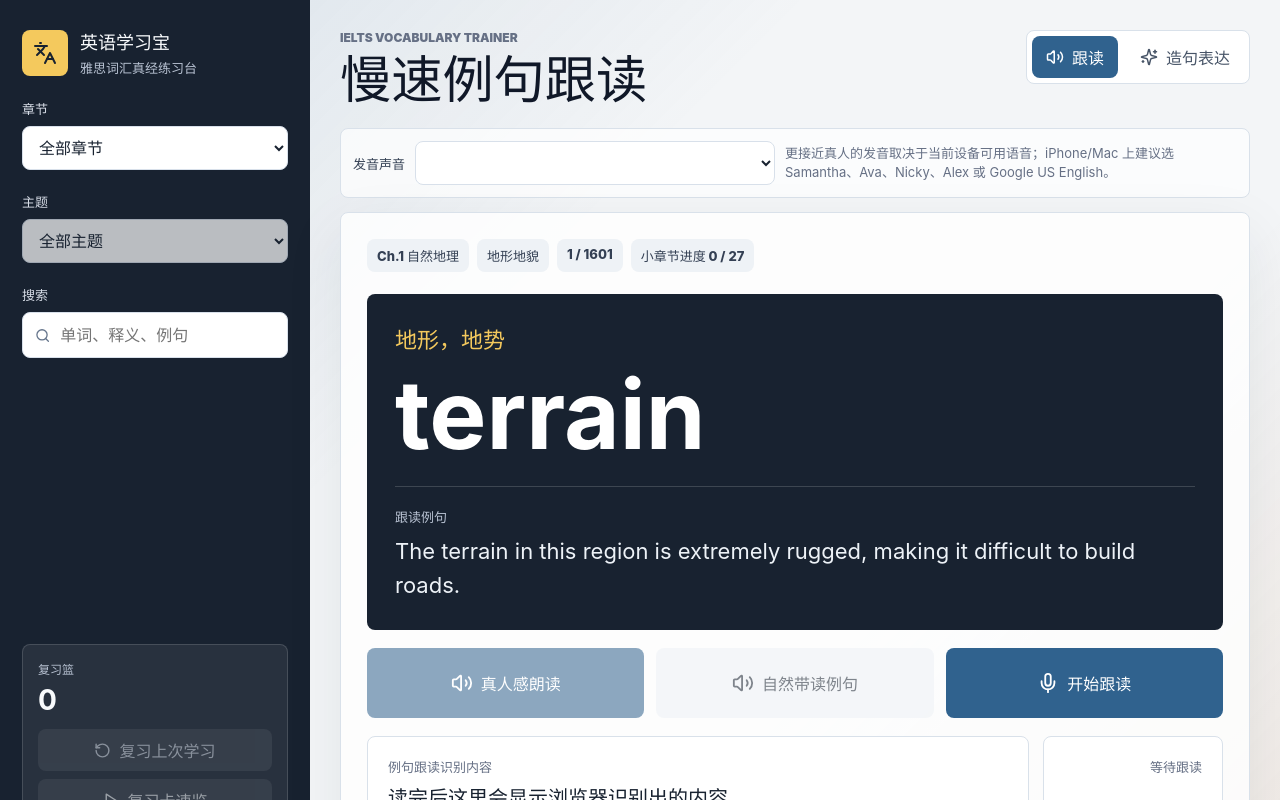
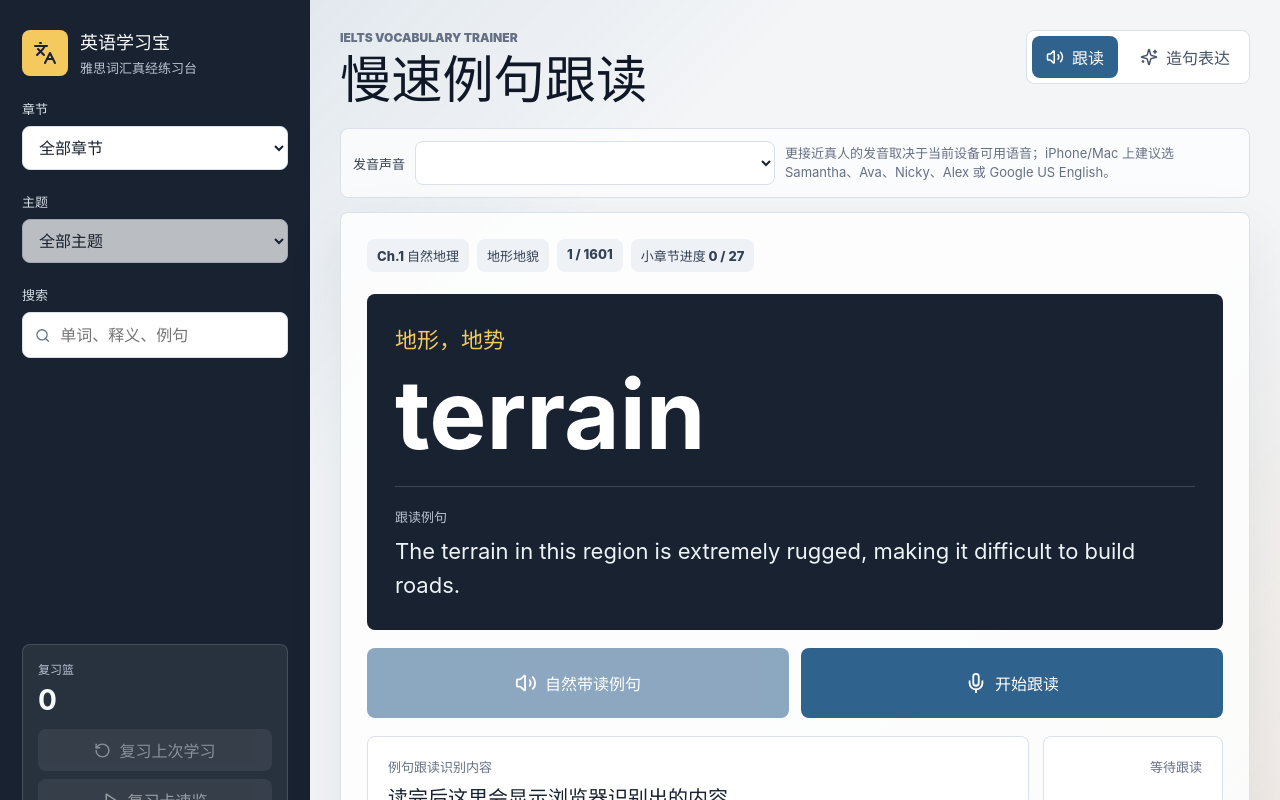
Before and after one commit to johnirving6666sgp/english-bao, a React (Vite) app: page / in a window 1280 px wide. Shown: the top 800 px of the page. Built offline with nearby package versions, Linux system fonts and the light colour scheme.

Commit message:
Separate read aloud from shadowing

```diff
--- a/src/main.jsx
+++ b/src/main.jsx
@@ -136,6 +136,8 @@ function App() {
   const [sectionResult, setSectionResult] = useState(null);
   const recognitionRef = useRef(null);
   const stoppingRecognitionRef = useRef(false);
+  const speechRunRef = useRef(0);
+  const speechTimersRef = useRef([]);
 
   const selectedChapter = vocabChapters.find((chapter) => chapter.id === chapterId);
   const sections = selectedChapter?.sections ?? [];
@@ -261,10 +263,18 @@ function App() {
     return utterance;
   };
 
+  const stopSpeaking = () => {
+    speechRunRef.current += 1;
+    speechTimersRef.current.forEach((timer) => window.clearTimeout(timer));
+    speechTimersRef.current = [];
+    window.speechSynthesis.cancel();
+  };
+
   const speak = (text, options = {}) => {
     const config = typeof options === 'number' ? { rate: options } : options;
     const modeName = config.mode ?? 'guided';
-    window.speechSynthesis.cancel();
+    stopSpeaking();
+    const runId = speechRunRef.current;
     const voice = activeVoice();
     const chunks =
       modeName === 'human'
@@ -287,11 +297,17 @@ function App() {
           }));
 
     const speakChunk = (chunkIndex) => {
+      if (runId !== speechRunRef.current) return;
       if (chunkIndex >= chunks.length) return;
       const item = chunks[chunkIndex];
       const utterance = makeUtterance(item.text, voice, item);
-      utterance.onend = () => window.setTimeout(() => speakChunk(chunkIndex + 1), item.pause);
-      utterance.onerror = () => window.setTimeout(() => speakChunk(chunkIndex + 1), item.pause);
+      const scheduleNext = () => {
+        if (runId !== speechRunRef.current) return;
+        const timer = window.setTimeout(() => speakChunk(chunkIndex + 1), item.pause);
+        speechTimersRef.current.push(timer);
+      };
+      utterance.onend = scheduleNext;
+      utterance.onerror = scheduleNext;
       window.speechSynthesis.speak(utterance);
     };
 
@@ -333,7 +349,7 @@ function App() {
   const startListening = async () => {
     if (!SpeechRecognition || listening) return;
     stoppingRecognitionRef.current = false;
-    window.speechSynthesis.cancel();
+    stopSpeaking();
     setSpokenText('');
     setSpeechScore(null);
     setSpeechStatus('正在准备麦克风。');
@@ -688,11 +704,7 @@ function RepeatPractice({
       </div>
 
       <div className="repeat-controls">
-        <button className="listen-button selected" onClick={() => speak(current.example, { mode: 'human' })} disabled={!voiceReady}>
-          <Volume2 size={22} />
-          真人感朗读
-        </button>
-        <button className="listen-button" onClick={() => speak(current.example, { mode: 'guided' })} disabled={!voiceReady}>
+        <button className="listen-button selected" onClick={() => speak(current.example, { mode: 'guided' })} disabled={!voiceReady}>
           <Volume2 size={22} />
           自然带读例句
         </button>
@@ -749,9 +761,9 @@ function ReviewFlashcard({ current, index, total, moveTo, rememberStudy, speak }
         <div className="review-card-answer">
           <span>原例句</span>
           <p>{current.example}</p>
-          <button className="secondary-button" onClick={() => speak(current.example, { mode: 'human' })}>
+          <button className="secondary-button" onClick={() => speak(current.example, { mode: 'guided' })}>
             <Volume2 size={18} />
-            真人感朗读
+            朗读原例句
           </button>
         </div>
       )}
--- a/src/styles.css
+++ b/src/styles.css
@@ -430,7 +430,7 @@ h1 {
 
 .repeat-controls {
   display: grid;
-  grid-template-columns: repeat(3, minmax(0, 1fr));
+  grid-template-columns: repeat(2, minmax(0, 1fr));
   gap: 12px;
 }
 
```
